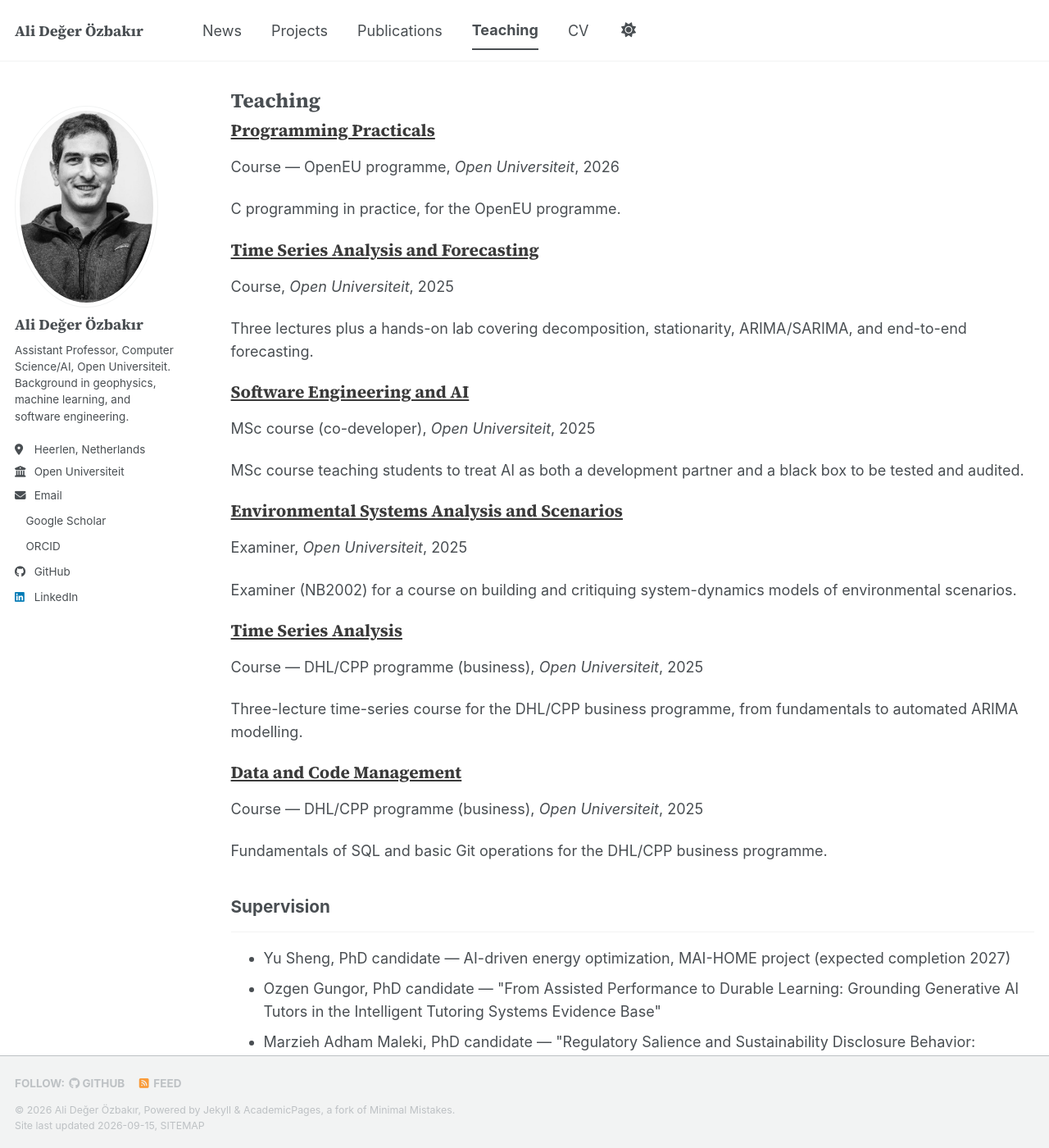
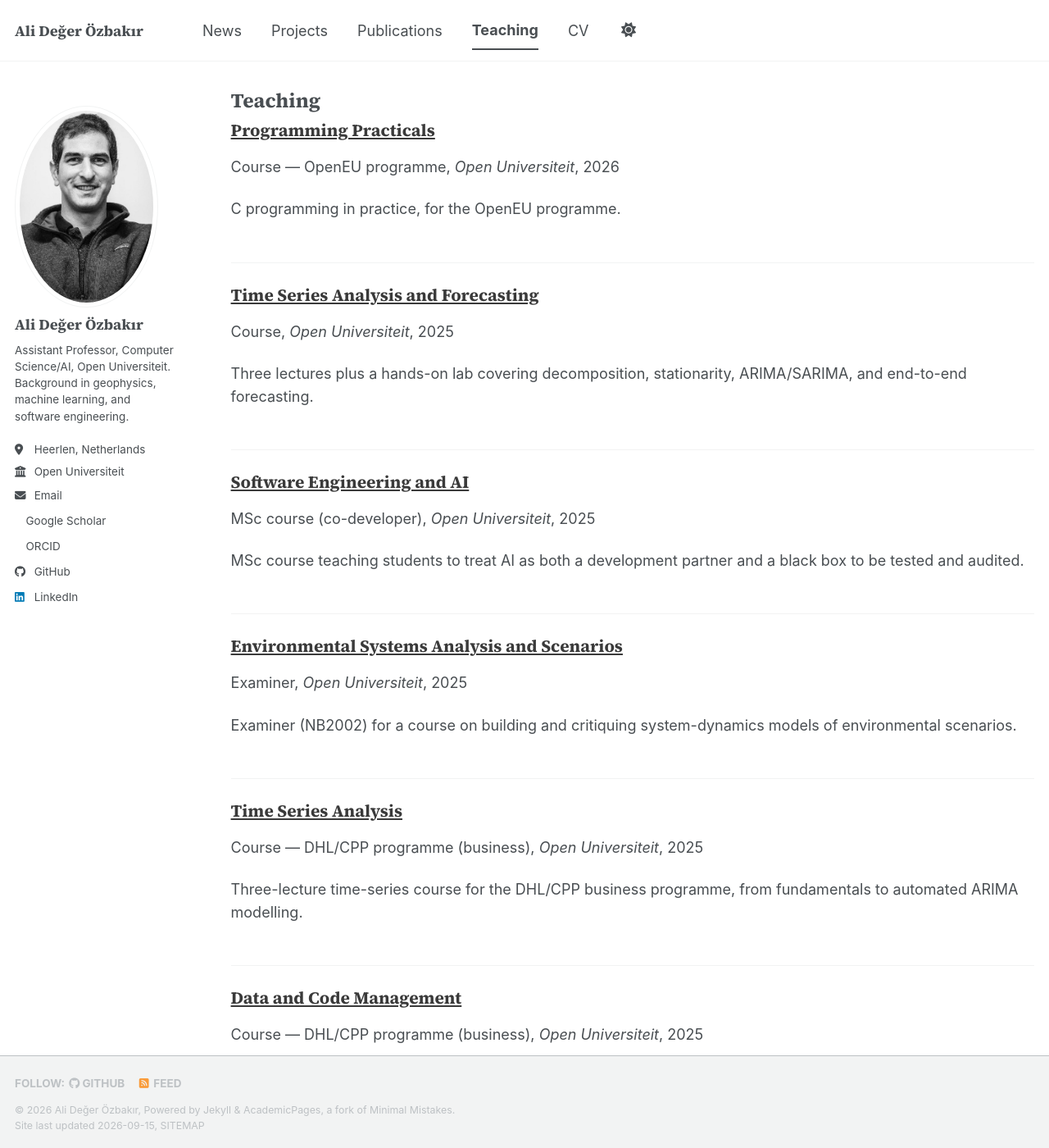
Before and after one commit to aozbakir/aozbakir.github.io, a Jekyll site: the page built from _pages/teaching.html, in a window 1280 px wide and 1400 px high. Shown: the whole window at 82% size. Built offline with Jekyll 4.4.1, drawn with Linux system fonts in a browser that asks for light colours; a style sheet for code colours, icons or effects is not loaded.

Commit message:
Add listing dividers and research-interest tags on About page
- Add a subtle divider between Projects/Publications/Teaching entries,
  which previously ran straight into each other with no visual
  separation
- Add research-interest tag pills to the end of the About page,
  echoing the CV Skills style

Co-Authored-By: Claude Sonnet 5 <noreply@anthropic.com>

```diff
--- a/_includes/head/custom.html
+++ b/_includes/head/custom.html
@@ -29,7 +29,17 @@
   body { line-height: 1.55; }
   .page__content p,
   .page__content li { margin-bottom: 0.6em; }
-  .archive__item { margin-bottom: 1.25em; }
+  .archive__item { margin-bottom: 0; }
+  .list__item {
+    padding-bottom: 1.5em;
+    margin-bottom: 1.5em;
+    border-bottom: 1px solid var(--global-border-color);
+  }
+  .list__item:last-child {
+    padding-bottom: 0;
+    margin-bottom: 0;
+    border-bottom: none;
+  }
   .archive__item-title { margin-top: 0.5em; margin-bottom: 0.25em; }
   .archive__subtitle { margin-top: 1em; padding-bottom: 0.25em; }
   .page__title { margin-bottom: 0.5em; }
```
Also changed, not shown: _pages/about.md (+2 -0 lines).
